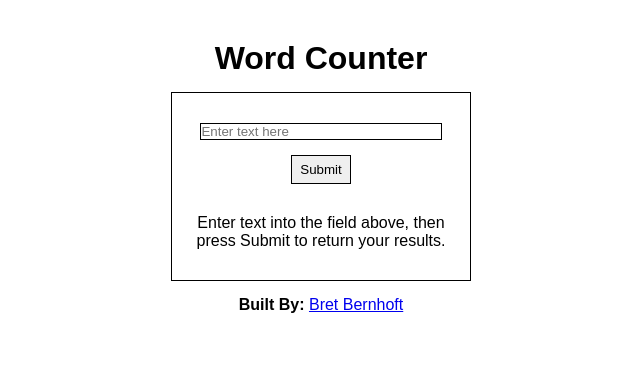
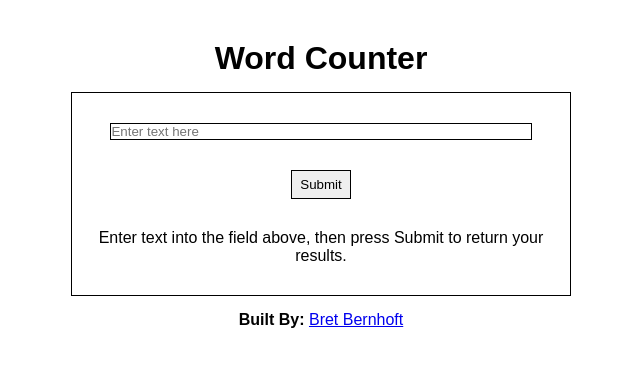
Before and after one commit to devbret/word-counter, a plain HTML site: page index.html in a window 1280 px wide. Shown: the whole page, without its empty margins (319-959 px from the left). Drawn offline with Linux system fonts and the light colour scheme.

Commit message:
Added additional padding above Submit button

```diff
--- a/main.css
+++ b/main.css
@@ -6,7 +6,7 @@
     box-sizing: border-box;
 }
 header {
-    width: 300px;
+    width: 500px;
     margin: 25px auto 0px auto;
     padding: 15px;
     display: flex;
@@ -16,7 +16,7 @@ header {
     text-align: center;
 }
 section {
-    width: 300px;
+    width: 500px;
     padding: 15px;
     margin: auto;
     border: 1px solid black;
@@ -28,7 +28,7 @@ section {
 }
 footer {
     padding: 15px;
-    width: 300px;
+    width: 500px;
     margin: auto;
     text-align: center;
 }
@@ -38,7 +38,7 @@ footer {
     width: 90%;
 }
 #submit {
-    margin: 0px 0px 15px 0px;
+    margin: 15px 0px;
     padding: 6px 8px;
     border: 1px solid black;
 }
```
